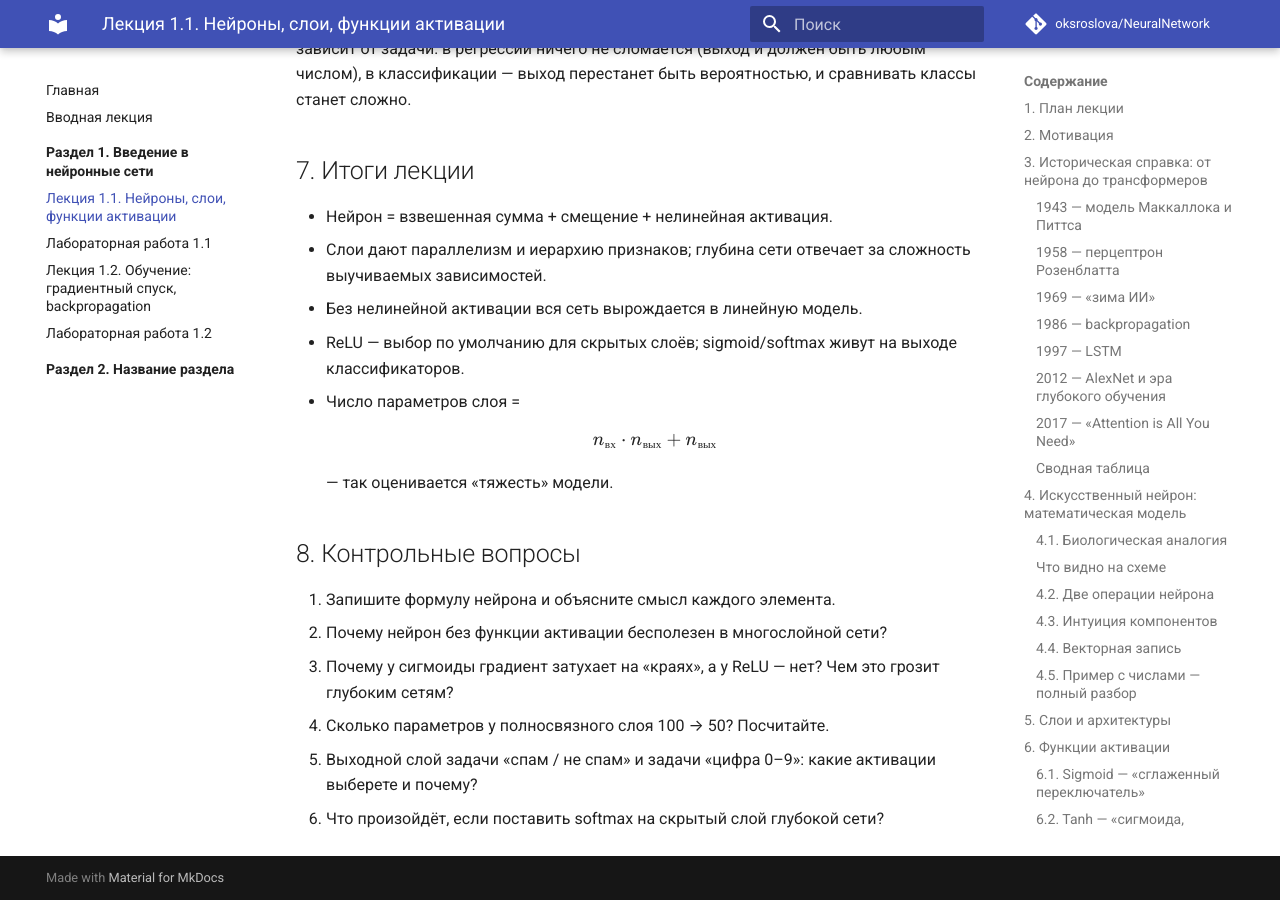
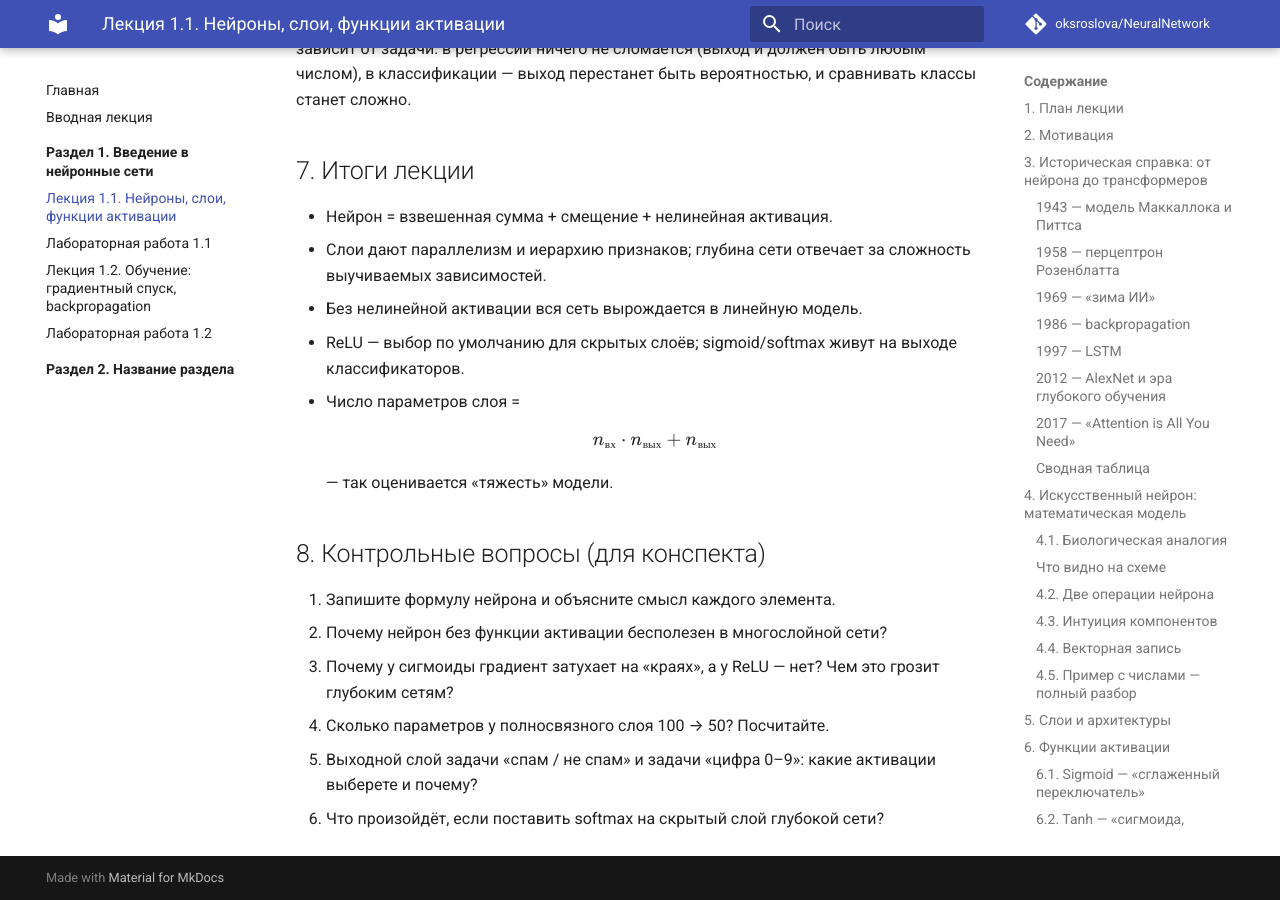
Before and after one commit to oksroslova/NeuralNetwork, an MkDocs documentation site: the page built from docs/lectures/1_vvedenie/1_1_neurons/index.md, in a window 1280 px wide and 900 px high, scrolled down 14841 px. Built offline with MkDocs 1.6.1 and Material for MkDocs 9.7.7, drawn with Linux system fonts in a browser that asks for light colours; comment, search, counter and statistics services are not loaded.

```diff
--- a/docs/lectures/1_vvedenie/1_1_neurons/index.md
+++ b/docs/lectures/1_vvedenie/1_1_neurons/index.md
@@ -312,7 +312,7 @@ $$
 - ReLU — выбор по умолчанию для скрытых слоёв; sigmoid/softmax живут на выходе классификаторов.
 - Число параметров слоя = $$ n_{\text{вх}} \cdot n_{\text{вых}} + n_{\text{вых}} $$ — так оценивается «тяжесть» модели.
 
-## 8. Контрольные вопросы
+## 8. Контрольные вопросы (для конспекта)
 
 1. Запишите формулу нейрона и объясните смысл каждого элемента.
 2. Почему нейрон без функции активации бесполезен в многослойной сети?
```
